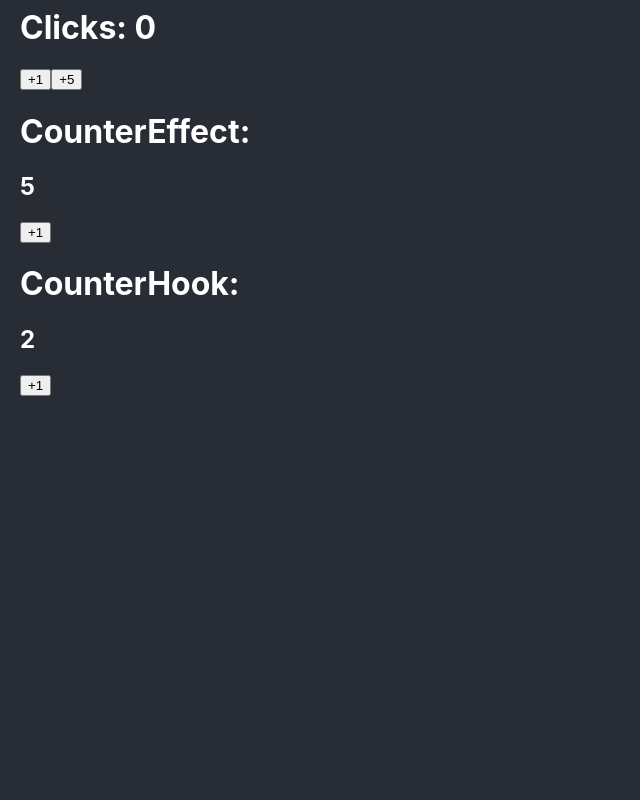
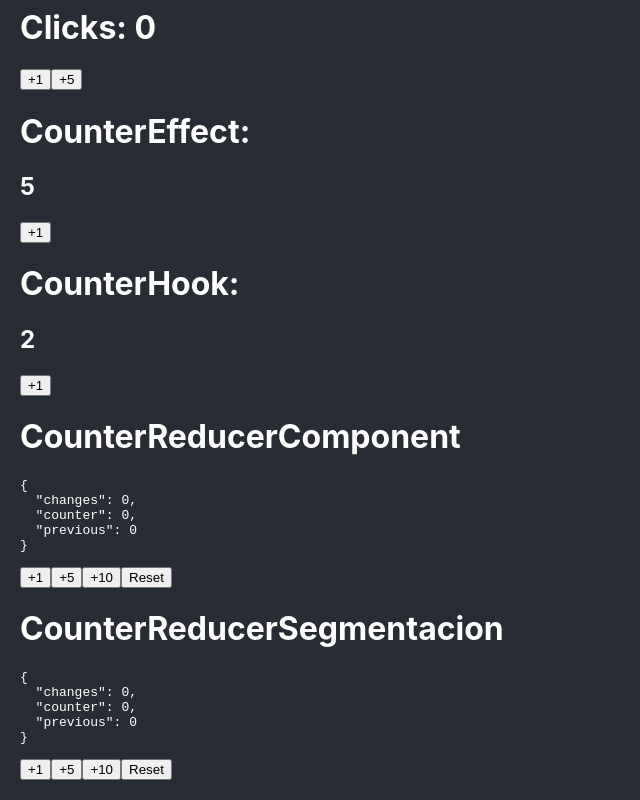
Before and after one commit to ignaciobockl/react-pro-bases, a React (Create React App) app: page / in a window 1280 px wide. Shown: the part 198-998 px from the top of the page, without its empty margins (0-640 px from the left). Before the commit the page ends 800 px from the top, so only its background shows below. Built offline with nearby package versions, Linux system fonts and the light colour scheme.

Commit message:
CounterReducer

```diff
--- a/src/App.tsx
+++ b/src/App.tsx
@@ -2,6 +2,8 @@ import Counter from './bases/Counter';
 import CounterBy from './bases/CounterBy';
 import CounterEffect from './bases/CounterEffect';
 import CounterHook from './bases/CounterHook';
+import CounterReducerComponent from './bases/CounterReducerComponent';
+import CounterReducer from './reducers/counter-reducer/CounterReducer';
 
 function App() {
   return (
@@ -10,6 +12,8 @@ function App() {
       <CounterBy />
       <CounterEffect />
       <CounterHook />
+      <CounterReducerComponent />
+      <CounterReducer />
     </>
   );
 }
--- /dev/null
+++ b/src/bases/CounterReducerComponent.tsx
@@ -0,0 +1,73 @@
+import { useReducer } from "react";
+
+interface CounterState {
+    changes: number;
+    counter: number;
+    previous: number;
+}
+
+const INITIAL_STATE: CounterState = {
+    changes: 0,
+    counter: 0,
+    previous: 0,
+};
+
+type CounterAction =
+    | { type: 'incrementBy', payload: { value: number } }
+    | { type: 'reset' }
+
+const counterReducer = (state: CounterState, action: CounterAction): CounterState => {
+    switch (action.type) {
+        case 'incrementBy':
+            return {
+                ...state,
+                changes: state.changes + 1,
+                counter: state.counter + action.payload.value,
+                previous: state.counter
+            }
+
+        case "reset":
+            return {
+                changes: 0,
+                counter: 0,
+                previous: 0,
+            }
+
+        default:
+            return state;
+    }
+};
+
+const CounterReducerComponent = () => {
+
+    const [counterState, dispatch] = useReducer(counterReducer, INITIAL_STATE);
+
+    const handleIncreaseBy = (value: number): void => {
+        dispatch({type: 'incrementBy', payload: { value } })
+    };
+
+    const handleReset = (): void => {
+        dispatch({ type: 'reset' });
+    };
+
+    return (
+        <>
+            <h1>CounterReducerComponent</h1>
+            <pre>{JSON.stringify(counterState, null, 2)}</pre>
+            <button onClick={() => handleIncreaseBy(1)}>
+                +1
+            </button>
+            <button onClick={() => handleIncreaseBy(5)}>
+                +5
+            </button>
+            <button onClick={() => handleIncreaseBy(10)}>
+                +10
+            </button>
+            <button onClick={handleReset}>
+                Reset
+            </button>
+        </>
+    )
+}
+
+export default CounterReducerComponent;
--- /dev/null
+++ b/src/reducers/counter-reducer/CounterReducer.tsx
@@ -0,0 +1,45 @@
+import { useReducer } from "react";
+
+import { CounterState } from "./interfaces/interface";
+
+import { counterReducer } from "./state/counterReducer";
+
+const INITIAL_STATE: CounterState = {
+    changes: 0,
+    counter: 0,
+    previous: 0,
+};
+
+const CounterReducer = () => {
+
+    const [counterState, dispatch] = useReducer(counterReducer, INITIAL_STATE);
+
+    const handleIncreaseBy = (value: number): void => {
+        dispatch({type: 'incrementBy', payload: { value } })
+    };
+
+    const handleReset = (): void => {
+        dispatch({ type: 'reset' });
+    };
+
+    return (
+        <>
+            <h1>CounterReducerSegmentacion</h1>
+            <pre>{JSON.stringify(counterState, null, 2)}</pre>
+            <button onClick={() => handleIncreaseBy(1)}>
+                +1
+            </button>
+            <button onClick={() => handleIncreaseBy(5)}>
+                +5
+            </button>
+            <button onClick={() => handleIncreaseBy(10)}>
+                +10
+            </button>
+            <button onClick={handleReset}>
+                Reset
+            </button>
+        </>
+    )
+}
+
+export default CounterReducer;
--- /dev/null
+++ b/src/reducers/counter-reducer/actions/action.ts
@@ -0,0 +1,3 @@
+export type CounterAction =
+| { type: 'incrementBy', payload: { value: number } }
+| { type: 'reset' };
--- /dev/null
+++ b/src/reducers/counter-reducer/interfaces/interface.ts
@@ -0,0 +1,5 @@
+export interface CounterState {
+    changes: number;
+    counter: number;
+    previous: number;
+}
--- /dev/null
+++ b/src/reducers/counter-reducer/state/counterReducer.ts
@@ -0,0 +1,24 @@
+import { CounterAction } from "../actions/action";
+import { CounterState } from "../interfaces/interface";
+
+export const counterReducer = (state: CounterState, action: CounterAction): CounterState => {
+    switch (action.type) {
+        case 'incrementBy':
+            return {
+                ...state,
+                changes: state.changes + 1,
+                counter: state.counter + action.payload.value,
+                previous: state.counter
+            }
+
+        case "reset":
+            return {
+                changes: 0,
+                counter: 0,
+                previous: 0,
+            }
+
+        default:
+            return state;
+    }
+};
```
